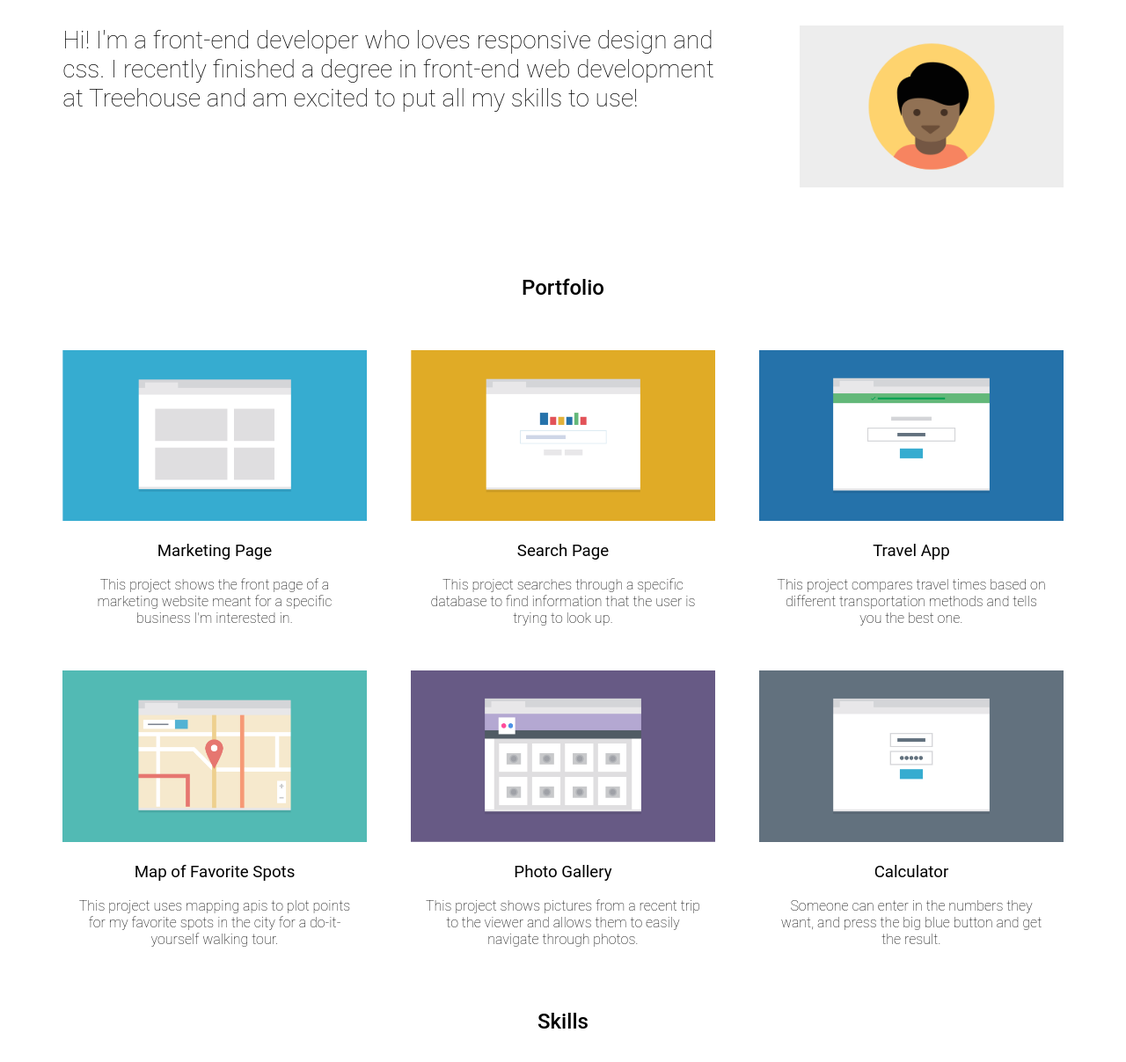
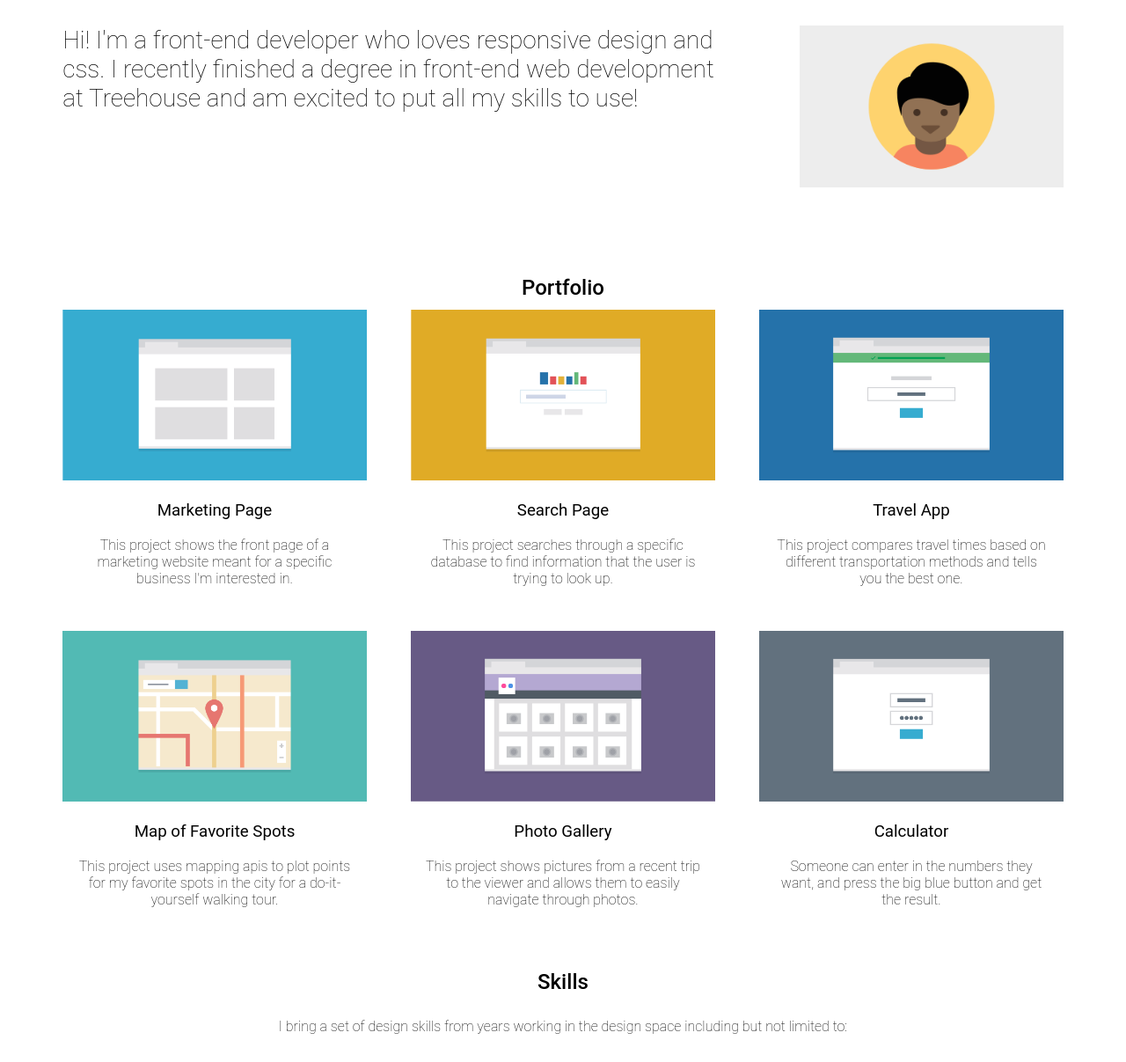
Before and after one commit to Pavywavy/Mobile-first-Responsive-Layout, a plain HTML site: page index.html in a window 1280 px wide. Shown: the part 93-1300 px from the top of the page at 88% size. Drawn offline with Linux system fonts and the light colour scheme.

```diff
--- a/css/styles.css
+++ b/css/styles.css
@@ -56,7 +56,7 @@
 
 h2 {
     font-weight: 500;
-    margin-bottom: 5%;
+    margin-bottom: 1%;
 }
 
 h3 {
```
